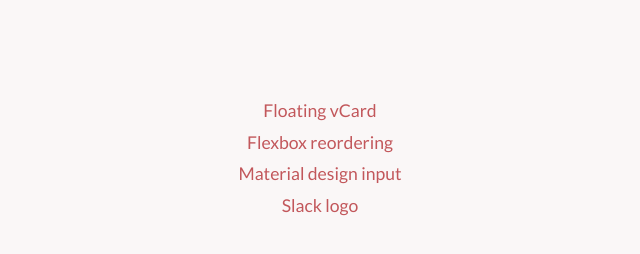
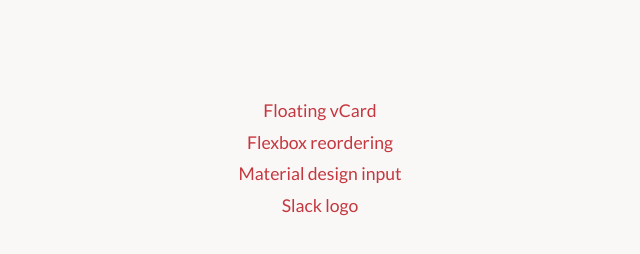
Before and after one commit to vdel26/playground, a website: page index.html in a window 1280 px wide. Shown: the full height of the page, 340-980 px from the left. Drawn offline with Linux system fonts and the light colour scheme.

Commit message:
index style changes

```diff
--- a/style.css
+++ b/style.css
@@ -5,7 +5,7 @@
 }
 a {
   text-decoration: none;
-  color: rgba(194, 87, 91, 1);
+  color: rgba(196, 55, 62, 1);
 }
 a:hover {
   background-color: rgba(255, 204, 205, 0.7);
```
